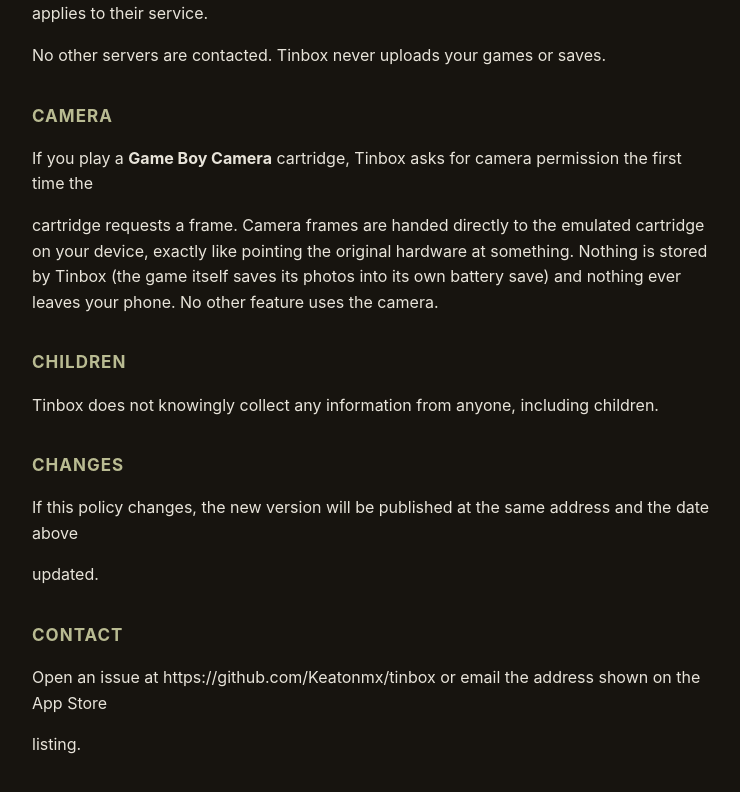
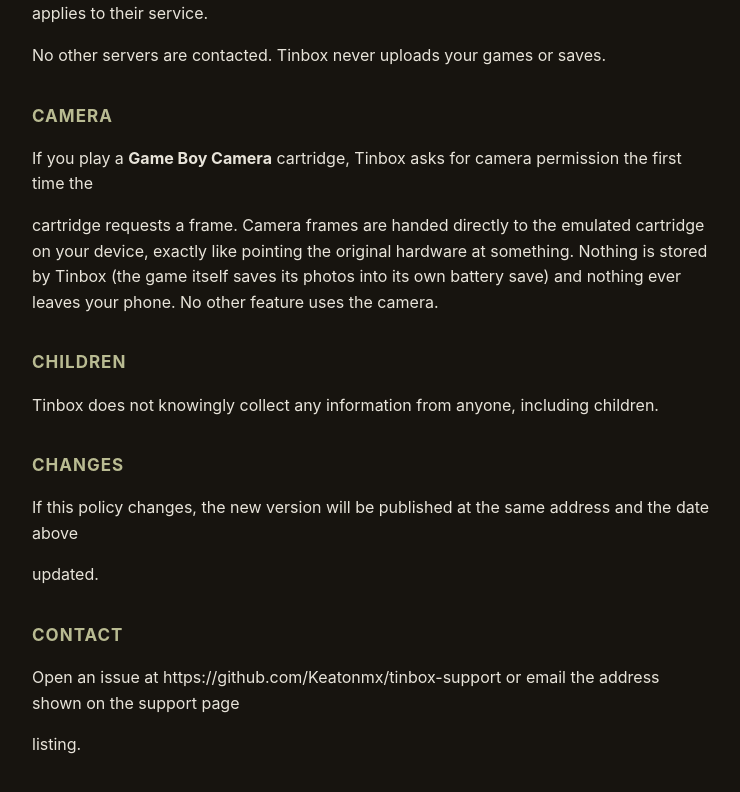
Before and after one commit to RedfernsOutpost/tinbox-support, a plain HTML site: page privacy/index.html in a window 1280 px wide. Shown: the part 1091-1883 px from the top of the page, without its empty margins (268-1008 px from the left). Drawn offline with Linux system fonts and the light colour scheme.

Commit message:
Publish the mGBA build patch (MPL); fix the privacy contact line

```diff
--- a/privacy/index.html
+++ b/privacy/index.html
@@ -72,6 +72,6 @@ updated.
 
 <h2>Contact</h2>
 
-<p>Open an issue at https://github.com/Keatonmx/tinbox or email the address shown on the App Store</p>
+<p>Open an issue at https://github.com/Keatonmx/tinbox-support or email the address shown on the support page</p>
 listing.
 </main></body></html>
```
Also changed, not shown: 3 other files.
